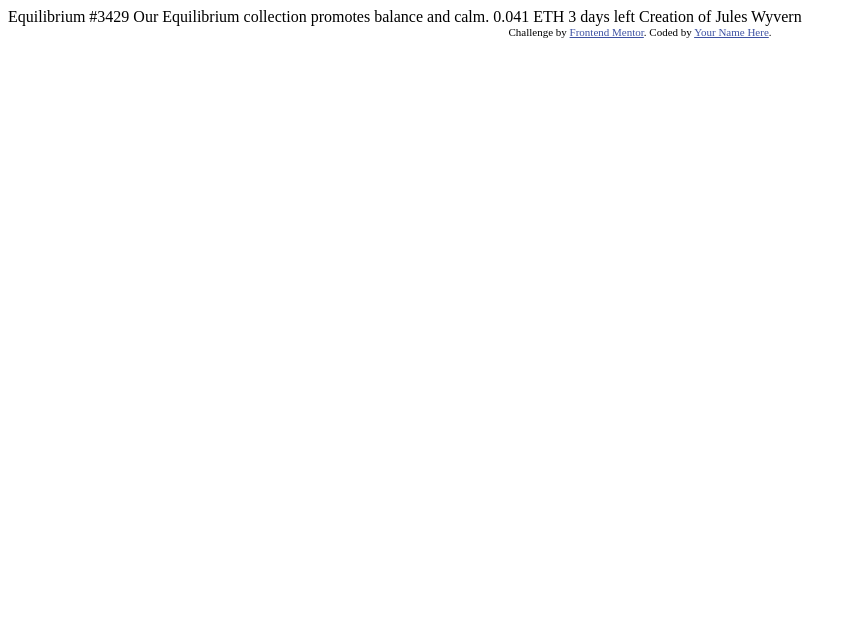
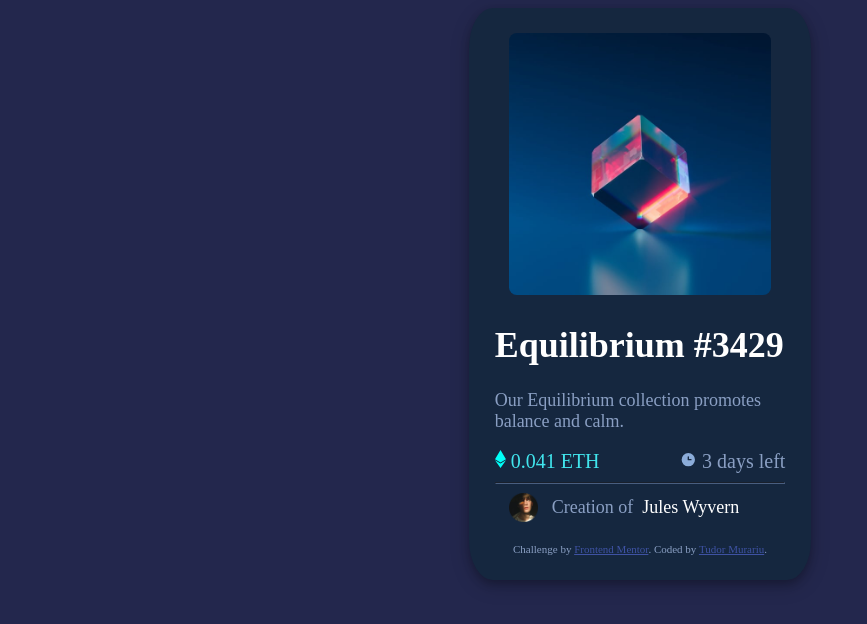
Before and after one commit to TudorMurariu/NFT-preview-card-component, a plain HTML site: page NFT-preview-card-component/nft-preview-card-component-main/index.html in a window 1280 px wide. Shown: the whole page, without its empty margins (0-867 px from the left). Drawn offline with Linux system fonts and the light colour scheme.

Commit message:
mostly done if not done

```diff
--- a/NFT-preview-card-component/nft-preview-card-component-main/index.html
+++ b/NFT-preview-card-component/nft-preview-card-component-main/index.html
@@ -1,8 +1,10 @@
 <!DOCTYPE html>
 <html lang="en">
+
 <head>
     <meta charset="UTF-8">
-  <meta name="viewport" content="width=device-width, initial-scale=1.0"> <!-- displays site properly based on user's device -->
+    <meta name="viewport" content="width=device-width, initial-scale=1.0">
+    <!-- displays site properly based on user's device -->
 
     <link rel="icon" type="image/png" sizes="32x32" href="./images/favicon-32x32.png">
 
@@ -10,24 +12,98 @@
 
     <!-- Feel free to remove these styles or customise in your own stylesheet 👍 -->
     <style>
-    .attribution { font-size: 11px; text-align: center; }
-    .attribution a { color: hsl(228, 45%, 44%); }
+        body {
+            background-color: #23274d;
+        }
+
+        .container {
+            color: #8a9fc3;
+            background-color: #15273f;
+            width: 23%;
+            height: 80%;
+            margin: auto;
+            border-radius: 7%;
+            padding: 2%;
+            box-shadow: 0 4px 8px 0 rgba(0, 0, 0, 0.2), 0 6px 20px 0 rgba(0, 0, 0, 0.19);
+            font-size: 18px;
+        }
+
+        .Picture {
+            margin-left: 5%;
+            width: 90%;
+            height: 60%;
+            border-radius: 3%;
+        }
+
+        .container h1 {
+            color: white;
+        }
+
+        .info {
+            display: flex;
+            justify-content: space-between;
+            font-size: 20px;
+        }
+
+        .eter {
+            color: #41e5ed;
+        }
+
+        hr {
+            background-color: #495e80;
+            border-color: #495e80;
+        }
+
+        .bottom {
+            display: flex;
+            align-items: center;
+        }
+
+        .avatar {
+            width: 10%;
+            border-color: white;
+            border-radius: 5px;
+            margin-left: 5%;
+        }
+
+        .white {
+            color: white;
+        }
+
+        .attribution {
+            font-size: 11px;
+            text-align: center;
+            /*background-color: aquamarine;*/
+        }
+
+        .attribution a {
+            color: hsl(228, 45%, 44%);
+        }
     </style>
 </head>
+
 <body>
 
-  Equilibrium #3429
+    <div class="container">
+        <img src="images/image-equilibrium.jpg" class="Picture">
 
-  Our Equilibrium collection promotes balance and calm.
-
-  0.041 ETH
-  3 days left
-
-  Creation of Jules Wyvern
-
+        <h1>Equilibrium #3429</h1>
+        <p>Our Equilibrium collection promotes balance and calm.</p>
+        <div class="info">
+            <div class="eter"><img src="images/icon-ethereum.svg" alt=""> 0.041 ETH </div>
+            <div class="time"><img src="images/icon-clock.svg" alt=""> 3 days left</div>
+        </div>
+        <hr>
+        <div class="bottom">
+            <img src="images/image-avatar.png" alt="" class="avatar">
+            <div class="normal">&nbsp;&nbsp;&nbsp;Creation of&nbsp;&nbsp;</div>
+            <div class="white"> Jules Wyvern</div>
+        </div>
+        <br>
         <div class="attribution">
-    Challenge by <a href="https://www.frontendmentor.io?ref=challenge" target="_blank">Frontend Mentor</a>.
-    Coded by <a href="#">Your Name Here</a>.
+            Challenge by <a href="https://www.frontendmentor.io?ref=challenge" target="_blank">Frontend Mentor</a>. Coded by <a href="https://www.instagram.com/tudor.mw/" target="_blank">Tudor Murariu</a>.
+        </div>
     </div>
 </body>
+
 </html>
```
Lines whose indentation alone changed are shown as unchanged.
